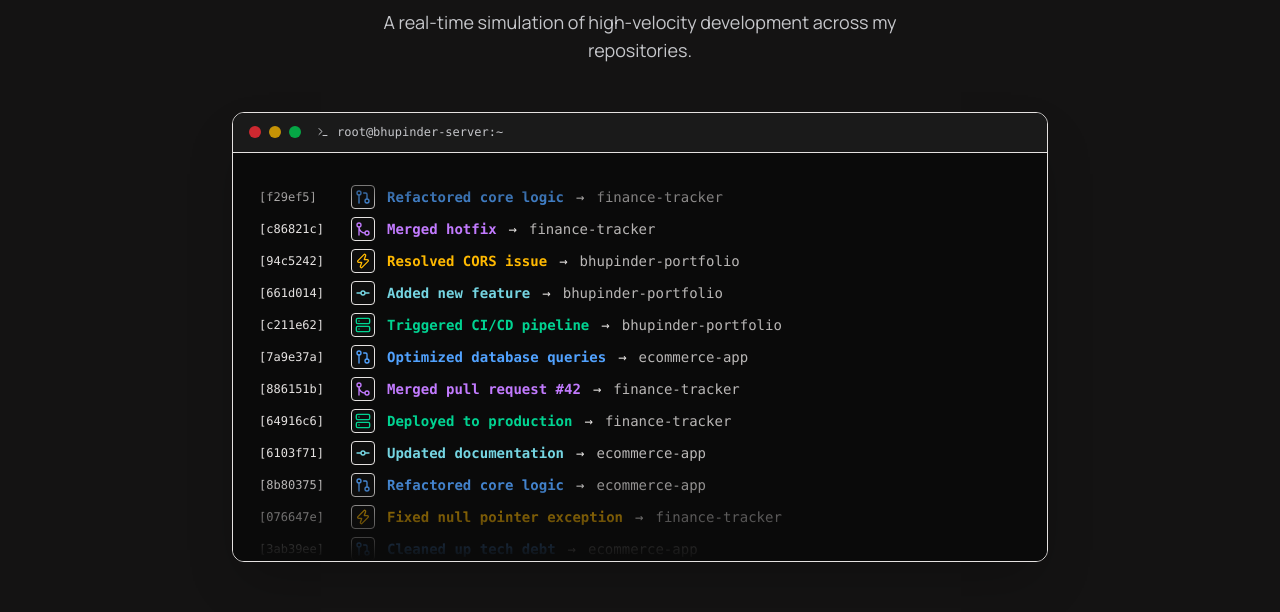
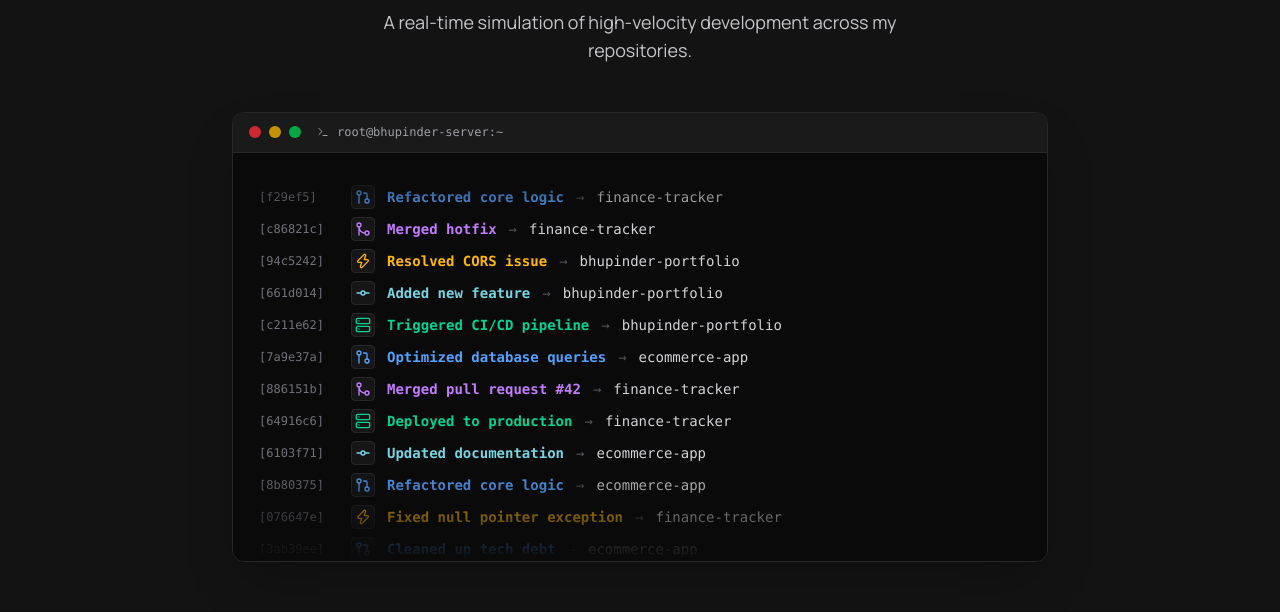
Before and after one commit to Bhupinder22500650/bhupinder-portfolio, a Next.js app: page / in a window 1280 px wide. Shown: the part 2224-2836 px from the top of the page. Built offline with nearby package versions, Linux system fonts and the light colour scheme; no server answers.

Commit message:
style: update GitHubActivity component colors to use zinc palette and refine border styles

```diff
--- a/src/components/GitHubActivity.tsx
+++ b/src/components/GitHubActivity.tsx
@@ -114,7 +114,7 @@ export default function GitHubActivity() {
       case 'deploy': return <Server size={16} className="text-emerald-400" />;
       case 'fix': return <Zap size={16} className="text-amber-400" />;
       case 'refactor': return <GitPullRequest size={16} className="text-blue-400" />;
-      default: return <Terminal size={16} className="text-outline" />;
+      default: return <Terminal size={16} className="text-zinc-500" />;
     }
   };
 
@@ -125,7 +125,7 @@ export default function GitHubActivity() {
       case 'deploy': return 'text-emerald-400';
       case 'fix': return 'text-amber-400';
       case 'refactor': return 'text-blue-400';
-      default: return 'text-on-surface';
+      default: return 'text-zinc-200';
     }
   };
 
@@ -169,16 +169,16 @@ export default function GitHubActivity() {
         </div>
 
         {/* Waterfall Container */}
-        <div className="relative h-[450px] w-full rounded-xl bg-[#0a0a0a] border border-glass-stroke shadow-2xl overflow-hidden font-mono">
+        <div className="relative h-[450px] w-full rounded-xl bg-[#0a0a0a] border border-zinc-800 shadow-2xl overflow-hidden font-mono">
 
           {/* Terminal Header */}
-          <div className="absolute top-0 left-0 w-full h-10 bg-[#1a1a1a] border-b border-glass-stroke flex items-center px-4 z-20">
+          <div className="absolute top-0 left-0 w-full h-10 bg-[#1a1a1a] border-b border-zinc-800 flex items-center px-4 z-20">
             <div className="flex gap-2">
               <div className="w-3 h-3 rounded-full bg-red-500/80" />
               <div className="w-3 h-3 rounded-full bg-yellow-500/80" />
               <div className="w-3 h-3 rounded-full bg-green-500/80" />
             </div>
-            <span className="ml-4 text-xs text-on-surface-variant flex items-center gap-2">
+            <span className="ml-4 text-xs text-zinc-400 flex items-center gap-2">
               <Terminal size={12} /> root@bhupinder-server:~
             </span>
           </div>
@@ -201,13 +201,13 @@ export default function GitHubActivity() {
                       animate={{ opacity: 1, y: 0, scale: 1 }}
                       exit={{ opacity: 0, scale: 0.95, transition: { duration: 0.2 } }}
                       transition={{ type: 'spring', stiffness: 500, damping: 40 }}
-                      className="flex items-center gap-3 text-sm border-l-2 border-transparent hover:border-glass-stroke pl-2 transition-colors cursor-default"
+                      className="flex items-center gap-3 text-sm border-l-2 border-transparent hover:border-zinc-800/80 pl-2 transition-colors cursor-default"
                     >
-                      <div className="w-20 shrink-0 text-xs text-on-surface-variant/50">
+                      <div className="w-20 shrink-0 text-xs text-zinc-500">
                         [{event.hash}]
                       </div>
 
-                      <div className="flex items-center justify-center w-6 h-6 rounded bg-surface-container-lowest border border-glass-stroke shrink-0">
+                      <div className="flex items-center justify-center w-6 h-6 rounded bg-[#161616] border border-zinc-800 shrink-0">
                         {getEventIcon(event.type)}
                       </div>
 
@@ -215,8 +215,8 @@ export default function GitHubActivity() {
                         <span className={`font-semibold shrink-0 ${getEventColor(event.type)}`}>
                           {event.message}
                         </span>
-                        <span className="text-on-surface-variant/40 hidden sm:inline-block">→</span>
-                        <span className="text-on-surface truncate opacity-80">
+                        <span className="text-zinc-600 hidden sm:inline-block">→</span>
+                        <span className="text-zinc-300 truncate">
                           {event.repo}
                         </span>
                       </div>
```
